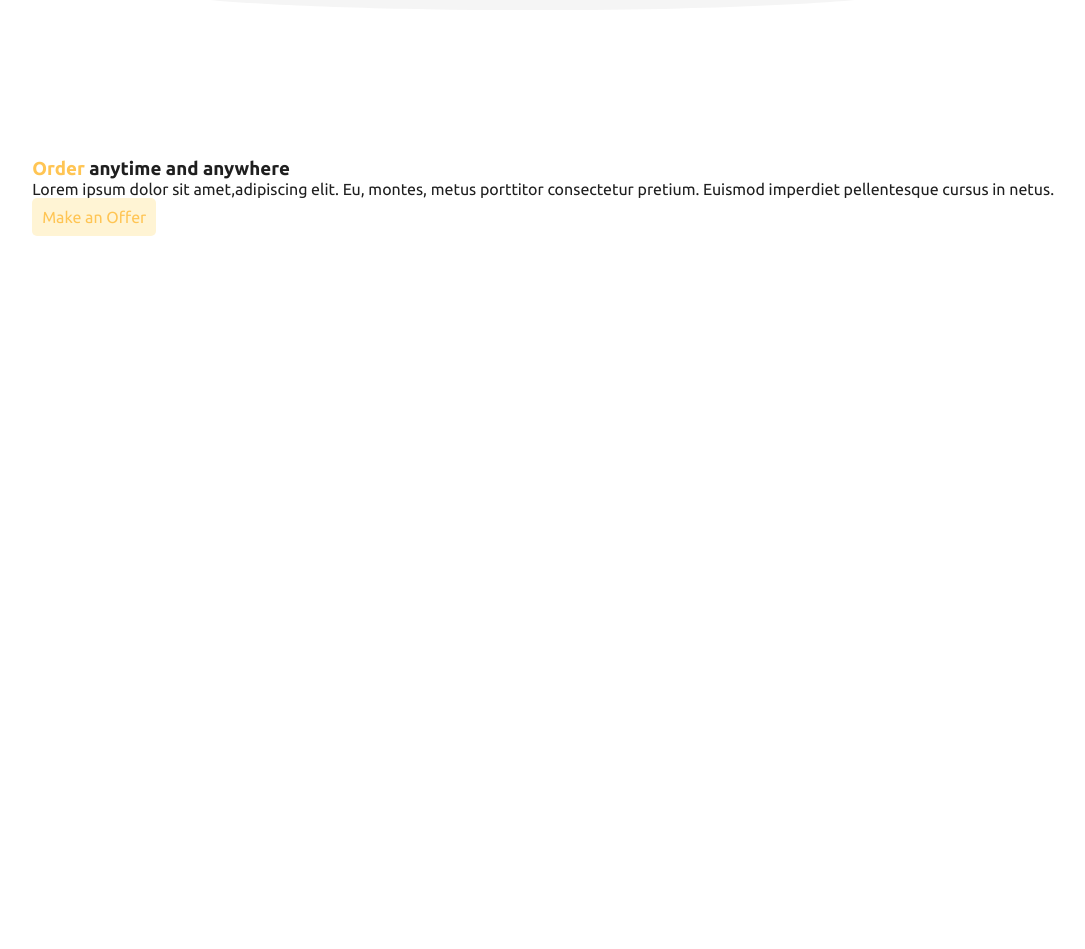
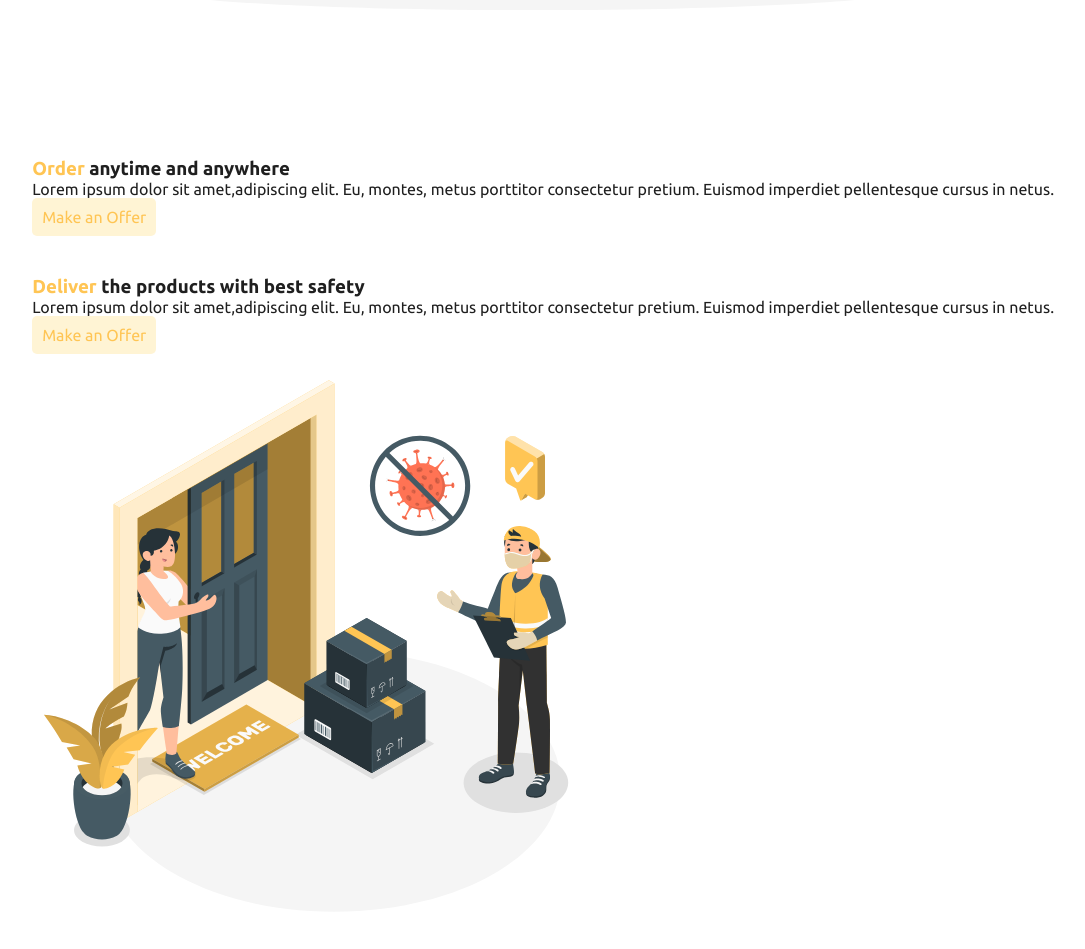
Before and after one commit to victormacaubas/pwm-food-place, a plain HTML site: page index.html in a window 1280 px wide. Shown: the part 2120-3069 px from the top of the page, without its empty margins (83-1168 px from the left). Before the commit the page ends 2376 px from the top, so only its background shows below. Drawn offline with Linux system fonts and the light colour scheme; a script that the page names is missing.

Commit message:
Sextion02

```diff
--- a/index.html
+++ b/index.html
@@ -115,7 +115,24 @@
       </section>
 
 
-    <!-- Sobre #2 -->
+      <section class="about about-2">
+        <div class="content">
+          <h3>
+            <span class="yellow">Deliver</span> the products with best safety
+          </h3>
+          <p>
+            Lorem ipsum dolor sit amet,adipiscing elit. Eu, montes, metus
+            porttitor consectetur pretium. Euismod imperdiet pellentesque cursus
+            in netus.
+          </p>
+          <a href="#" class="btn">Make an Offer</a>
+        </div>
+
+        <div class="image">
+          <img src="./images/illus deliver.svg" alt="" />
+        </div>
+      </section>
+
 
     <!-- Sobre #3 -->
 
```
